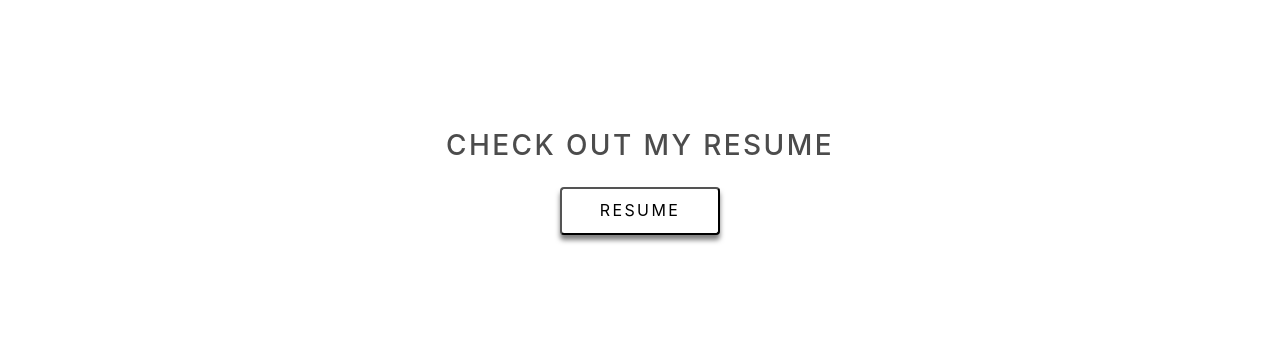
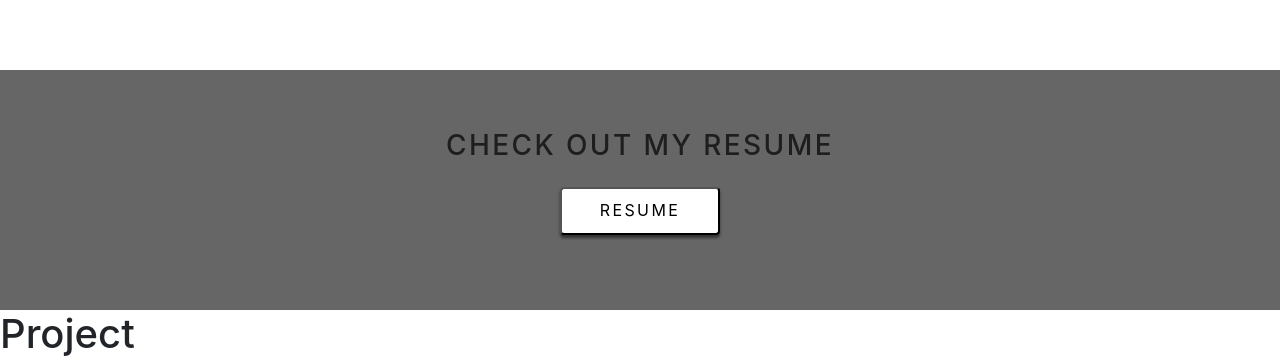
Before and after one commit to BryantVaughn/website, a Next.js app: page / in a window 1280 px wide. Shown: the part 730-1093 px from the top of the page. Before the commit the page ends 1040 px from the top, so only its background shows below. Built offline with nearby package versions, Linux system fonts and the light colour scheme.

Commit message:
include background color from resume component/need to add resume image

```diff
--- /dev/null
+++ b/components/Project.js
@@ -0,0 +1,5 @@
+export default function Project() {
+  return (
+    <h1>Project</h1>
+  );
+}
--- /dev/null
+++ b/components/ProjectList.js
@@ -0,0 +1,10 @@
+import Project from './Project';
+import styles from './ProjectList.module.css';
+
+export default function ProjectList() {
+  return (
+    <div className={styles.container}>
+      <Project />
+    </div>
+  );
+}
--- /dev/null
+++ b/components/ProjectList.module.css
@@ -0,0 +1,3 @@
+.container {
+  width: 100%;
+}
--- a/components/Resume.module.css
+++ b/components/Resume.module.css
@@ -4,6 +4,7 @@
   flex-direction: column;
   align-items: center;
   justify-content: center;
+  background-color: rgba(0,0,0,0.6);
 }
 
 .title {
@@ -19,7 +20,7 @@
   height: 3rem;
   border-radius: 4px;
   background-color: #fff;
-  box-shadow: 0 5px 5px rgba(0,0,0,0.5);
+  box-shadow: 0 3px 3px rgba(0,0,0,0.5);
   transition: 0.2s ease-in;
 }
 .button:hover {
--- a/pages/index.js
+++ b/pages/index.js
@@ -2,7 +2,8 @@ import Head from 'next/head';
 import Navbar from '../components/Navbar';
 import Bio from '../components/Bio';
 import Resume from '../components/Resume';
-import img from '../public/img/denver.jpg';
+import ProjectList from '../components/ProjectList';
+import denverImg from '../public/img/denver.jpg';
 
 export default function Home() {
 
@@ -24,7 +25,9 @@ export default function Home() {
         <div className="resume" id="resume">
           <Resume />
         </div>
-        <div id="section-three"></div>
+        <div className="projects" id="projects">
+          <ProjectList />
+        </div>
         <div id="section-four"></div>
       </main>
 
@@ -34,7 +37,7 @@ export default function Home() {
         }
 
         .about {
-          background-image: url(${img});
+          background-image: url(${denverImg});
           height: 100vh;
           width: 100%;
           background-repeat: no-repeat;
```
